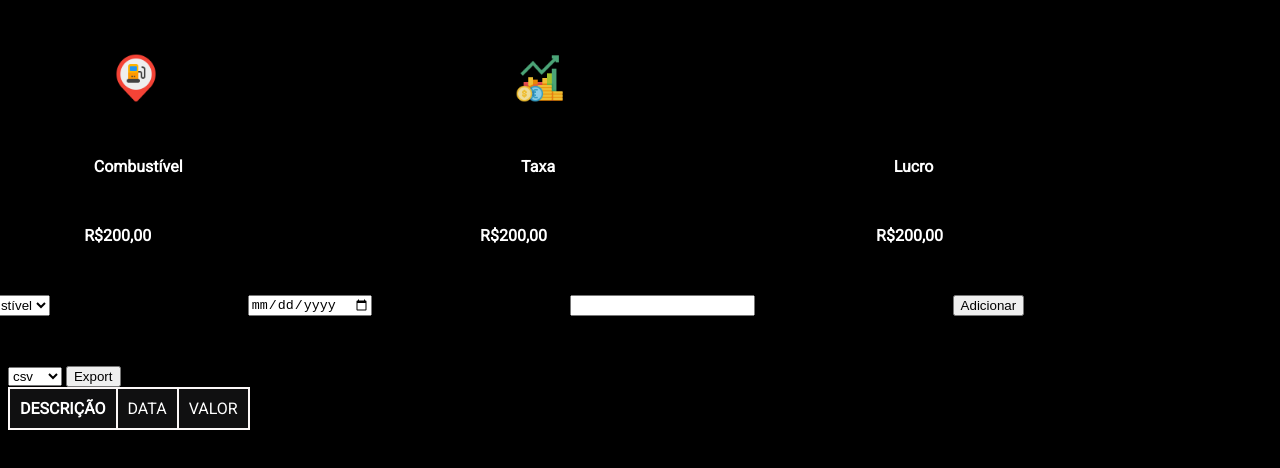
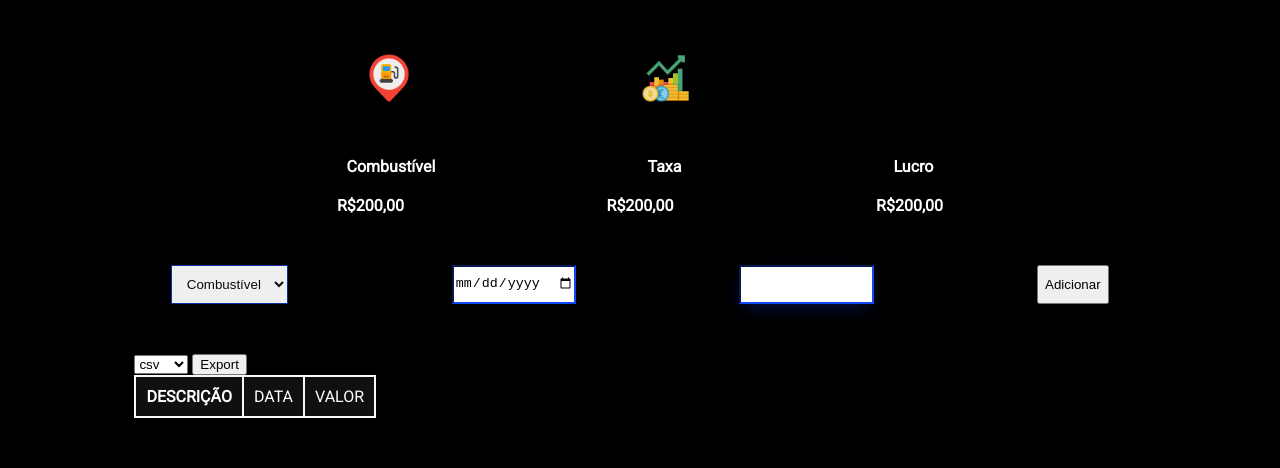
Before and after one commit to AlexSilvak/Financeiro, a plain HTML site: page index.html in a window 1280 px wide. Drawn offline with Linux system fonts and the light colour scheme.

Commit message:
Update style.css

```diff
--- a/style.css
+++ b/style.css
@@ -12,60 +12,47 @@ body{
 .conteiner1{
  display: flex;
  margin-top: 50px;
- margin-left: -20%;
+ margin-left:10%;
+  margin-right: 10%;
  justify-content: space-evenly
 }
 
 .conteiner2{
   display: flex;
   margin-top: 50px;
-  margin-left: -20%;
+  margin-left:10%;
+  margin-right: 10%;
   justify-content: space-evenly
  }
 
  .conteiner3{
   display: flex;
-  margin-top: 50px;
-  margin-left: -20%;
+  margin-top: 20px;
+  margin-left:10%;
+  margin-right: 10%;
   justify-content: space-evenly
  }
  .conteiner4{
-  margin: 50px;
+
   display: flex;
   margin-top: 50px;
-  margin-left: -20%;
   justify-content: space-evenly
+
  }
 input{
   accent-color: red;
+  border-color: #0b30a8;
+}
+
+
+main{
+  margin-top: 50px;
 }
 
 
 
-
-
-.add {
-    display: flex;
-    align-items: center;
-    font-family: inherit;
-    font-weight: 500;
-    font-size: 16px;
-    padding: 0.7em 1.4em 0.7em 1.1em;
-    color: white;
-    background: #ad5389;
-    background: linear-gradient(0deg, rgba(20,167,62,1) 0%, rgba(102,247,113,1) 100%);
-    border: none;
-    box-shadow: 0 0.7em 1.5em -0.5em #14a73e98;
-    letter-spacing: 0.05em;
-    border-radius: 20em;
-    cursor: pointer;
-    user-select: none;
-    -webkit-user-select: none;
-    touch-action: manipulation;
-  }
-
   button:hover {
-    box-shadow: 0 0.5em 1.5em -0.5em #14a73e98;
+    box-shadow: 0 0.5em 1.5em -0.5em #142fa798;
   }
 
 
@@ -74,13 +61,28 @@ ul{
 color: white;
 text-align: center;
 }
-.lista{
-color: white;
+#data{
+  border-color: #0b30a8;
+}
+#lista{
+  border-color: #0b30a8;
+color: rgb(12, 11, 11);
 text-align: center;
+border-radius: 1%;
+padding:10px;
+
 }
+#add{
+  border-color: #0b30a8;
+  box-shadow: 0 0.5em 1.5em -0.5em #142aa798;
+  right: 1%;
+  width: 10%;
 
+}
 table{
  background-color: #fcf8f8;
+ margin-left:10%;
+ margin-right: 10%;
 }
 th, td {
   padding: 10px;
@@ -102,3 +104,8 @@ img{
   margin-top: 5%;
 
 }
+
+.export{
+  margin-left:10%;
+  margin-right: 10%;
+}
```
